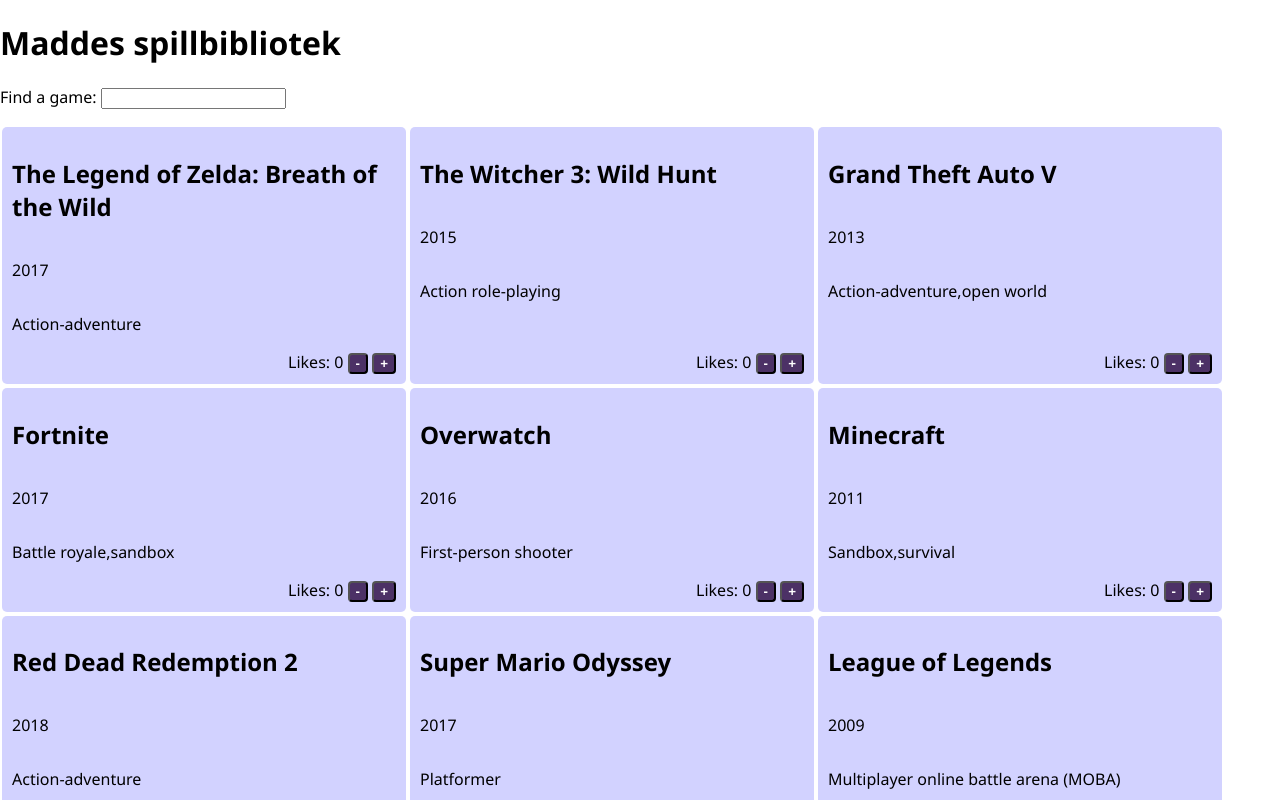
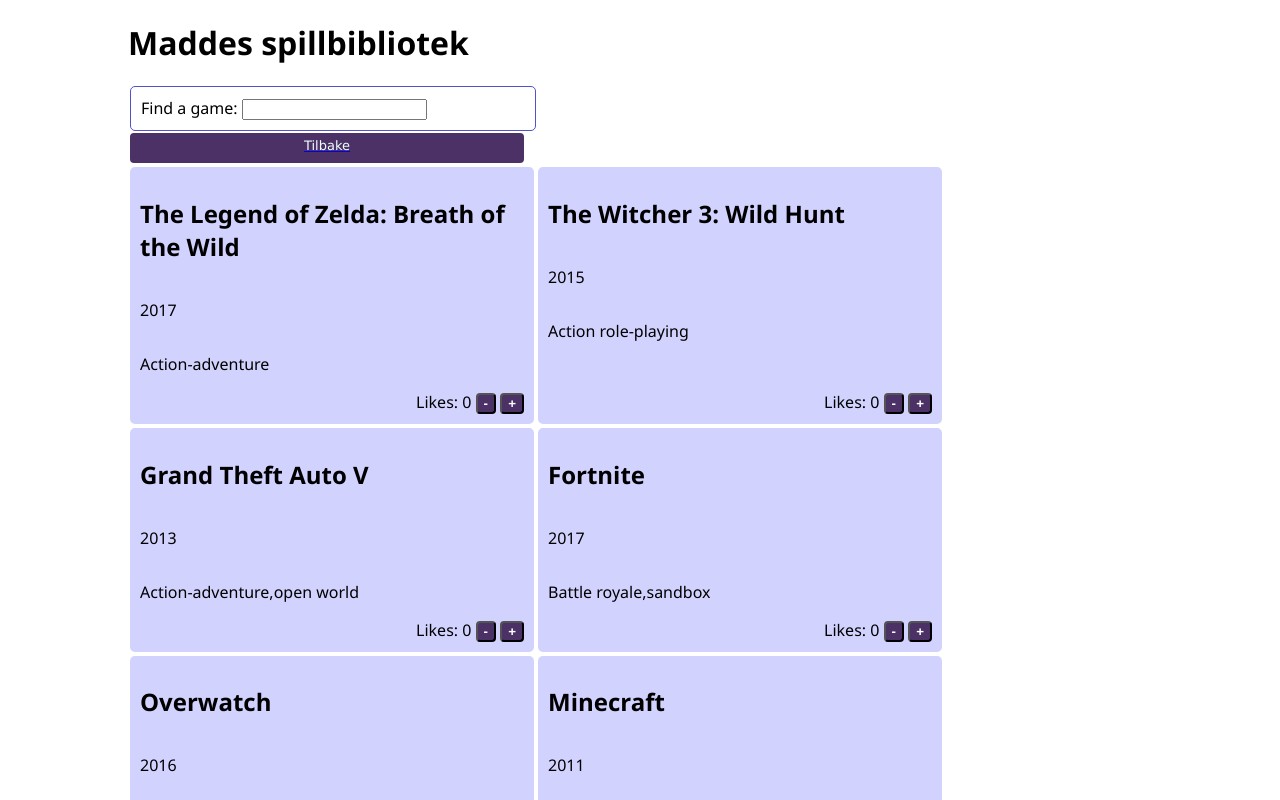
Before and after one commit to Madelelo/svelte-demo, a SvelteKit app: page /gamelist in a window 1280 px wide. Shown: the top 800 px of the page. Built offline with nearby package versions, Linux system fonts and the light colour scheme.

Commit message:
Finalize readme

```diff
--- a/src/routes/Components/LinkButton.svelte
+++ b/src/routes/Components/LinkButton.svelte
@@ -6,14 +6,15 @@
 
 <style>
   :global(.nav-button) {
-    background-color: rgb(167, 167, 255);
+    background-color: rgb(76, 49, 102);
+
+    color: azure;
     font-family: "Lucida Sans", "Lucida Sans Regular", "Lucida Grande",
       "Lucida Sans Unicode", Geneva, Verdana, sans-serif;
-    color: aliceblue;
     font-size: small;
     border-radius: 4px;
     height: 20px;
-    width: 20%;
+    width: 30vw;
     text-align: center;
     padding: 5px;
     margin: 2px;
--- a/src/routes/gamelist/+page.svelte
+++ b/src/routes/gamelist/+page.svelte
@@ -18,23 +18,32 @@
   }
 </script>
 
-<h1>Maddes spillbibliotek</h1>
+<div class="container">
+  <h1>Maddes spillbibliotek</h1>
+  <SearchBar searchTerm={searchinput} onSearch={searchedList} />
+  <LinkButton linkHref="" linkLabel="Tilbake" />
 
-<SearchBar searchTerm={searchinput} onSearch={searchedList} />
-
-<div>
-  {#each games as game}
-    <GameCard gamename={game.title} gameyear={game.year} gametype={game.type} />
-  {/each}
+  <div class="game-list">
+    {#each games as game}
+      <GameCard
+        gamename={game.title}
+        gameyear={game.year}
+        gametype={game.type}
+      />
+    {/each}
+  </div>
 </div>
 
-<LinkButton linkHref="" linkLabel="Tilbake" />
-
 <style>
-  div {
+  .container {
+    width: 80%;
+    margin: auto;
+  }
+  .game-list {
     display: flex;
     flex-wrap: wrap;
   }
+
   :global(body) {
     margin: 0;
     font-family: "Segoe UI", Tahoma, Geneva, Verdana, sans-serif;
--- a/src/routes/gamelist/SearchBar.svelte
+++ b/src/routes/gamelist/SearchBar.svelte
@@ -13,6 +13,10 @@
 
 <style>
   div {
-    margin-bottom: 1rem;
+    border: 1px solid rgb(82, 82, 201);
+    border-radius: 5px;
+    padding: 10px;
+    margin: 2px;
+    width: 30vw;
   }
 </style>
```
Also changed, not shown: 1 other file (tests, documents, lock files or other folders).
